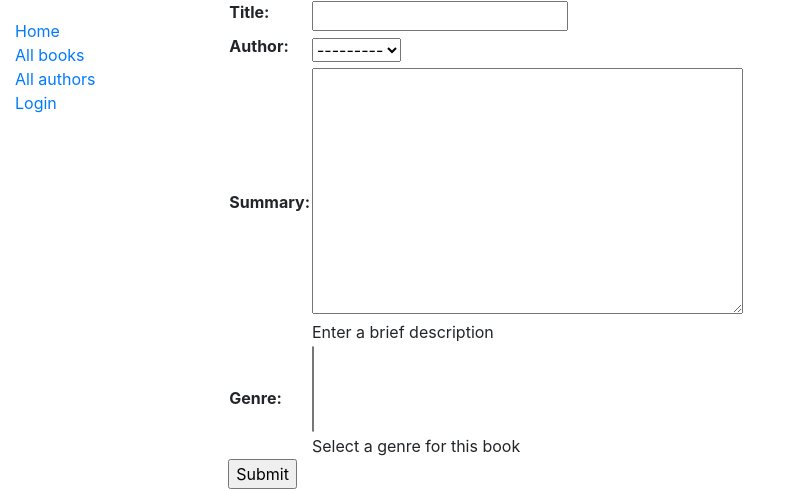
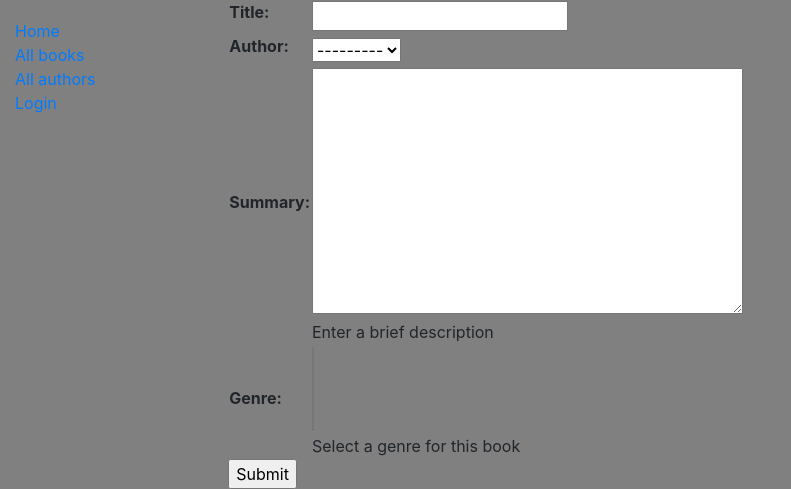
Before and after one commit to keneni500/django_local_library, a Django app: page /catalog/book/create/ in a window 1280 px wide. Shown: the part 541-1030 px from the top of the page, without its empty margins (0-791 px from the left). Run offline with Django 3.2, Linux system fonts and the light colour scheme; data that the repository does not hold is empty; some libraries are stand-ins or nearby versions.

Commit message:
Update styles.css
add a "-".

```diff
--- a/catalog/static/css/styles.css
+++ b/catalog/static/css/styles.css
@@ -21,8 +21,8 @@
        animation-iteration-count: infinite;
    }
 html{
- background color:yellow;
+ background-color:yellow;
 }
 body{
- background color:grey;
+ background-color:grey;
 }
```
